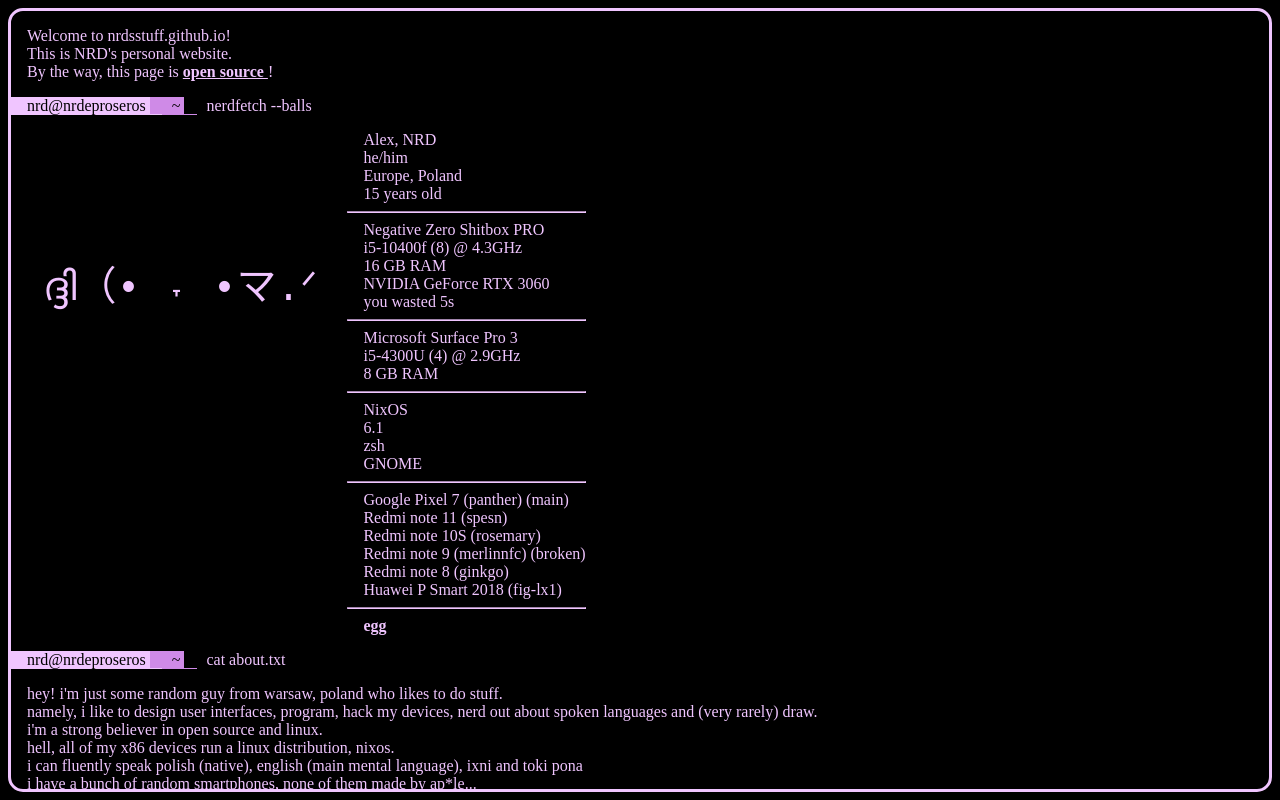
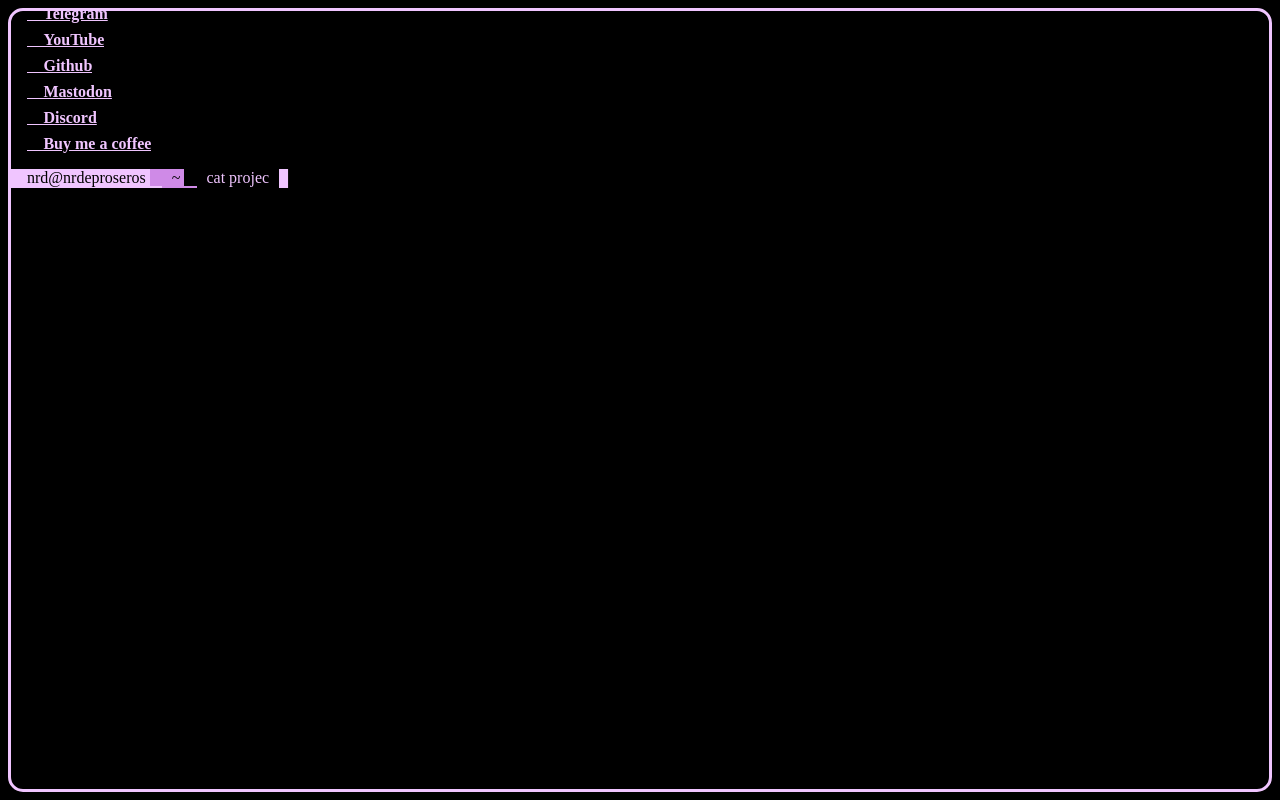
Before and after one commit to NRDsstuff/nrdsstuff.github.io, a Svelte app: page / in a window 1280 px wide. Built offline with nearby package versions, Linux system fonts and the light colour scheme; a web font is replaced by a local one.

Commit message:
scrolling to the bottom lol

```diff
--- a/src/Body.svelte
+++ b/src/Body.svelte
@@ -19,12 +19,17 @@
         Authors,
         Dd
     ];
+    let sex: boolean = true;
+    let scrollbox: any;
     let displayModules: any[] = [Welcome, Nerdfetch];
     let i: number = 2;
     const s = setInterval(() => {
         if (displayModules.length == modules.length) {
             clearInterval(s);
+            sex = false;
         }
+
+        scrollbox.scrollTop = scrollbox.scrollHeight;
 
         displayModules = [...displayModules, modules.at(i)];
         i++;
@@ -32,17 +37,22 @@
 </script>
 
 <article>
-    <div class="scrollbox">
+    <div bind:this={scrollbox} class="scrollbox">
         {#each displayModules as mod}
-            <div in:fade>
+            <div>
                 <svelte:component this={mod}></svelte:component>
             </div>
         {/each}
+        {#if sex}
+        <span style="height: {document.documentElement.scrollHeight * 0.75}px;" class="filler"></span>
+        {/if}
     </div>
 </article>
 
 <style lang="scss">
-
+    .filler{
+        display: inline-block;
+    }
     .scrollbox{
         overflow: scroll;
         overflow-x: hidden;
```
